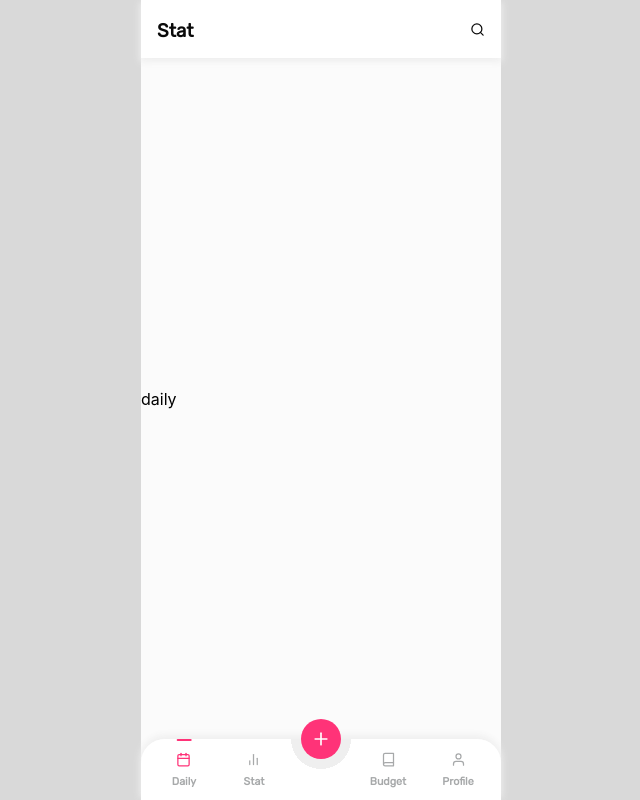
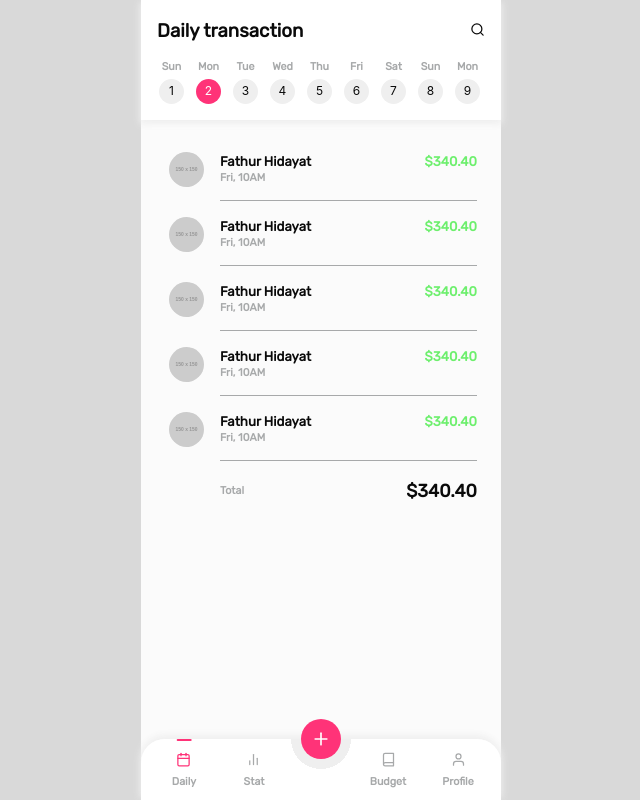
Before and after one commit to fathurhidayat3/expense-tracker, a React (Create React App) app: page / in a window 1280 px wide. Shown: the whole page, without its empty margins (319-959 px from the left). Built offline with nearby package versions, Linux system fonts and the light colour scheme.

Commit message:
Use Daily page, add DateScroller skeleton

```diff
--- a/src/App.js
+++ b/src/App.js
@@ -1,7 +1,8 @@
 // @flow
 
-import React from "react";
+import * as React from "react";
 import { BrowserRouter as Router, Route } from "react-router-dom";
+import Daily from "./pages/Daily";
 import Stat from "./pages/Stat";
 import Base from "./components/Base";
 import BottomNavbar from "./components/BottomNavbar";
@@ -9,6 +10,7 @@ import ButtonIcon from "./components/ButtonIcon";
 import HeadingText from "./components/HeadingText";
 import TopNavbar from "./components/TopNavbar/style";
 import { color } from "./constants";
+import HelperText from "./components/HelperText";
 
 function App() {
   return (
@@ -16,15 +18,68 @@ function App() {
       <Base>
         <TopNavbar>
           <div style={{ display: "flex", justifyContent: "space-between" }}>
-            <HeadingText type="h3">Stat</HeadingText>
+            <HeadingText type="h3">Daily transaction</HeadingText>
 
             <ButtonIcon
               icon={{ name: "Search", size: 15, color: color.dark }}
             />
           </div>
+
+          <div
+            style={{
+              display: "flex",
+              margin: "16px -4px 0 -4px",
+              overflowX: "scroll"
+            }}
+          >
+            {[
+              { num: 1, day: "Sun", isActive: false },
+              { num: 2, day: "Mon", isActive: true },
+              { num: 3, day: "Tue", isActive: false },
+              { num: 4, day: "Wed", isActive: false },
+              { num: 5, day: "Thu", isActive: false },
+              { num: 6, day: "Fri", isActive: false },
+              { num: 7, day: "Sat", isActive: false },
+              { num: 8, day: "Sun", isActive: false },
+              { num: 9, day: "Mon", isActive: false },
+              { num: 10, day: "Tue", isActive: false },
+              { num: 11, day: "Wed", isActive: false }
+            ].map((item, index) => {
+              return (
+                <div
+                  style={{
+                    display: "flex",
+                    flexDirection: "column",
+                    alignItems: "center"
+                  }}
+                  key={index}
+                >
+                  <HelperText>{item.day}</HelperText>
+                  <div
+                    style={{
+                      display: "inline-block",
+                      margin: "6px 6px 0 6px",
+                      minHeight: 25,
+                      minWidth: 25,
+                      borderRadius: 25,
+                      background: item.isActive
+                        ? color.primary
+                        : color.grayDarker,
+                      fontSize: ".75em",
+                      color: item.isActive ? color.light : color.dark,
+                      lineHeight: "2em",
+                      textAlign: "center"
+                    }}
+                  >
+                    {item.num}
+                  </div>
+                </div>
+              );
+            })}
+          </div>
         </TopNavbar>
 
-        <Route exact path="/" component={() => "daily"} />
+        <Route exact path="/" component={() => <Daily />} />
         <Route path="/stat" component={() => <Stat />} />
         <Route path="/budget" component={() => "budget"} />
         <Route path="/profile" component={() => "profile"} />
```
